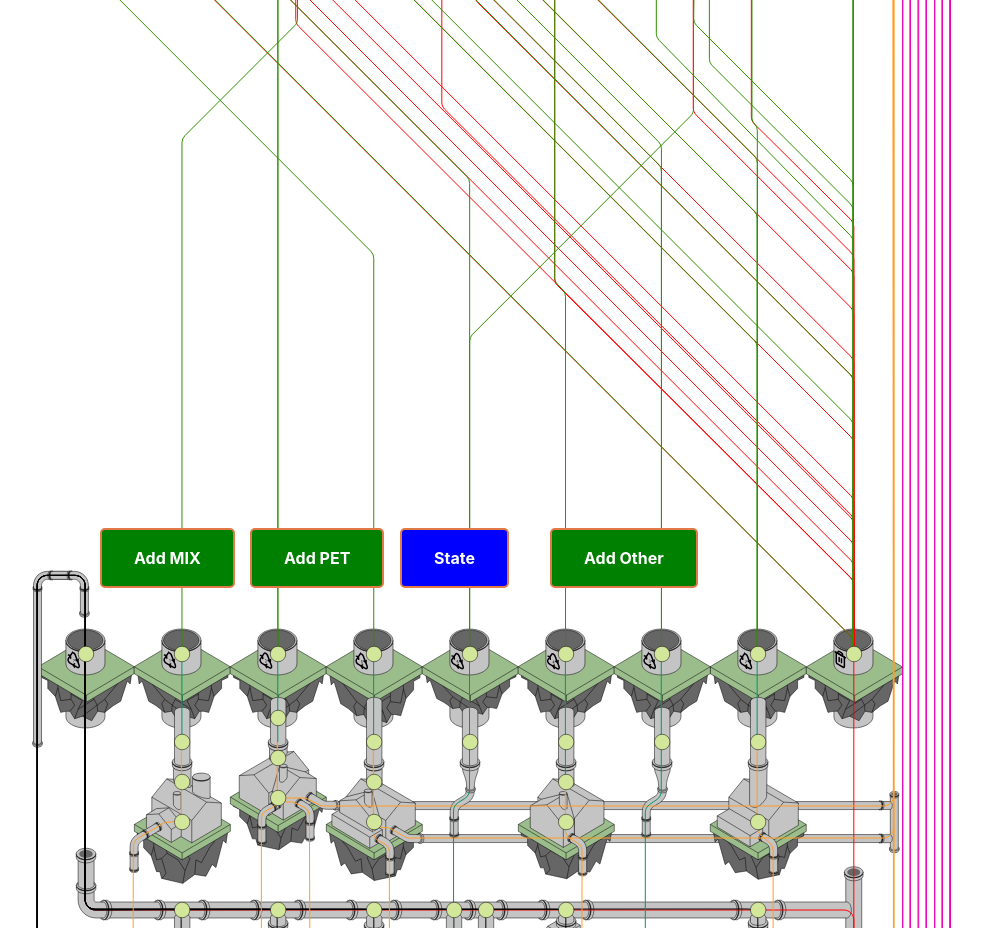
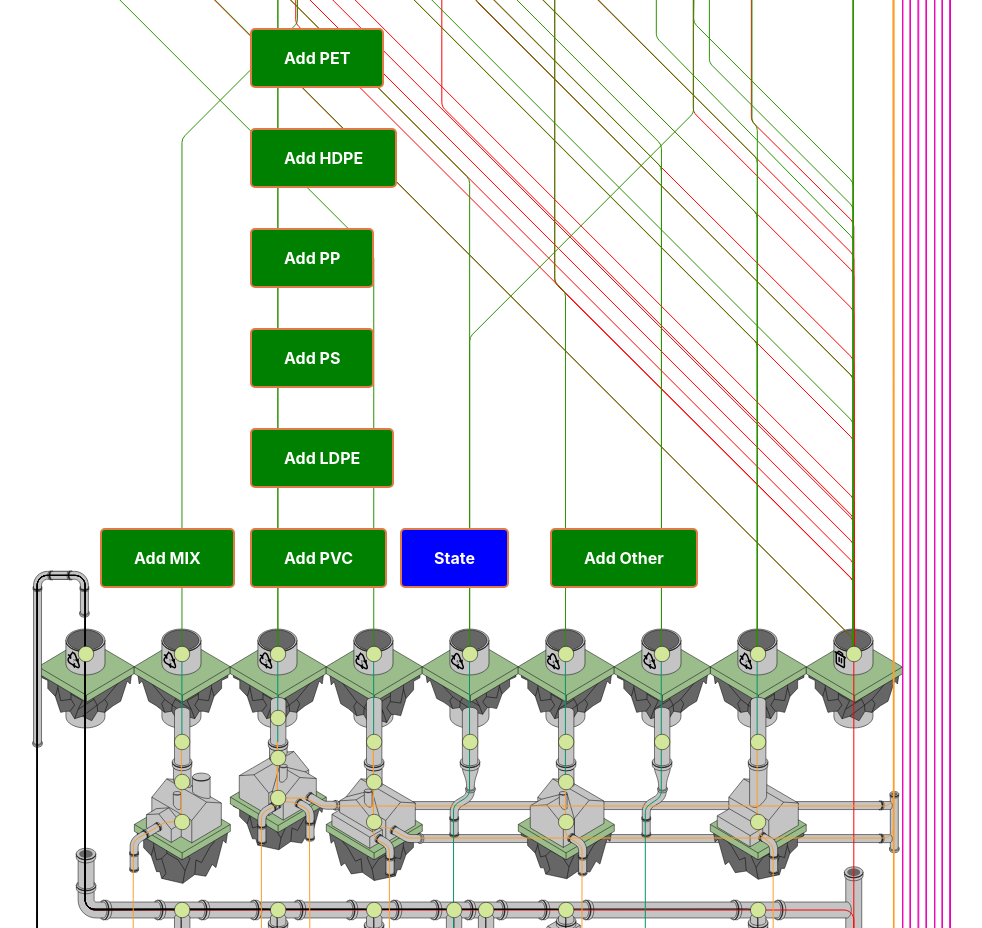
Before and after one commit to lloydrichards/proj_portfolio-website, a Next.js app: page /experiment/010 in a window 1280 px wide. Shown: the part 1480-2408 px from the top of the page, without its empty margins (50-1032 px from the left). Built offline with nearby package versions, Linux system fonts and the light colour scheme.

Commit message:
feat: Added Buttons

```diff
--- a/pages/experiment/010.tsx
+++ b/pages/experiment/010.tsx
@@ -68,7 +68,6 @@ const Experiment010: React.FC = () => {
     const currentPath = RootRoutes.find((i) => i.parent === item.name);
     if (currentPath) {
       const nextPath = pickPath(currentPath);
-      console.log(nextPath);
       if (nextPath.type != "undefined") {
         for (var x = 0; x < nextPath.amount; x++)
           nextMaterial(setMaterials)(item, nextPath);
@@ -116,7 +115,6 @@ const Experiment010: React.FC = () => {
   const addRecyclable = (route: string) => {
     const newId = nanoid();
     const startRoute = routeLookUp(route);
-    console.log(startRoute);
     setMaterials((state) => {
       const materials = state.materials.concat({
         name: startRoute.name,
@@ -158,7 +156,6 @@ const Experiment010: React.FC = () => {
               "Mixed-HDPE",
               "Mixed-PETE",
             ]);
-            console.log("Added");
           }}
           style={{
             zIndex: 5,
@@ -172,8 +169,77 @@ const Experiment010: React.FC = () => {
         </button>
         <button
           onClick={() => {
+            addRecyclable("PET");
+          }}
+          style={{
+            zIndex: 5,
+            position: "absolute",
+            top: 1500,
+            left: 300,
+            backgroundColor: "green",
+          }}
+        >
+          Add PET
+        </button>
+        <button
+          onClick={() => {
+            addRecyclable("HDPE");
+          }}
+          style={{
+            zIndex: 5,
+            position: "absolute",
+            top: 1600,
+            left: 300,
+            backgroundColor: "green",
+          }}
+        >
+          Add HDPE
+        </button>
+        <button
+          onClick={() => {
+            addRecyclable("PP");
+          }}
+          style={{
+            zIndex: 5,
+            position: "absolute",
+            top: 1700,
+            left: 300,
+            backgroundColor: "green",
+          }}
+        >
+          Add PP
+        </button>
+        <button
+          onClick={() => {
+            addRecyclable("PS");
+          }}
+          style={{
+            zIndex: 5,
+            position: "absolute",
+            top: 1800,
+            left: 300,
+            backgroundColor: "green",
+          }}
+        >
+          Add PS
+        </button>
+        <button
+          onClick={() => {
             addRecyclable("LDPE");
-            console.log("Added");
+          }}
+          style={{
+            zIndex: 5,
+            position: "absolute",
+            top: 1900,
+            left: 300,
+            backgroundColor: "green",
+          }}
+        >
+          Add LDPE
+        </button>
+        <button
+          onClick={() => {
+            addRecyclable("PVC");
           }}
           style={{
             zIndex: 5,
@@ -183,12 +249,11 @@ const Experiment010: React.FC = () => {
             backgroundColor: "green",
           }}
         >
-          Add PET
+          Add PVC
         </button>
         <button
           onClick={() => {
             addRecyclable("Other");
-            console.log("Added");
           }}
           style={{
             zIndex: 5,
```
